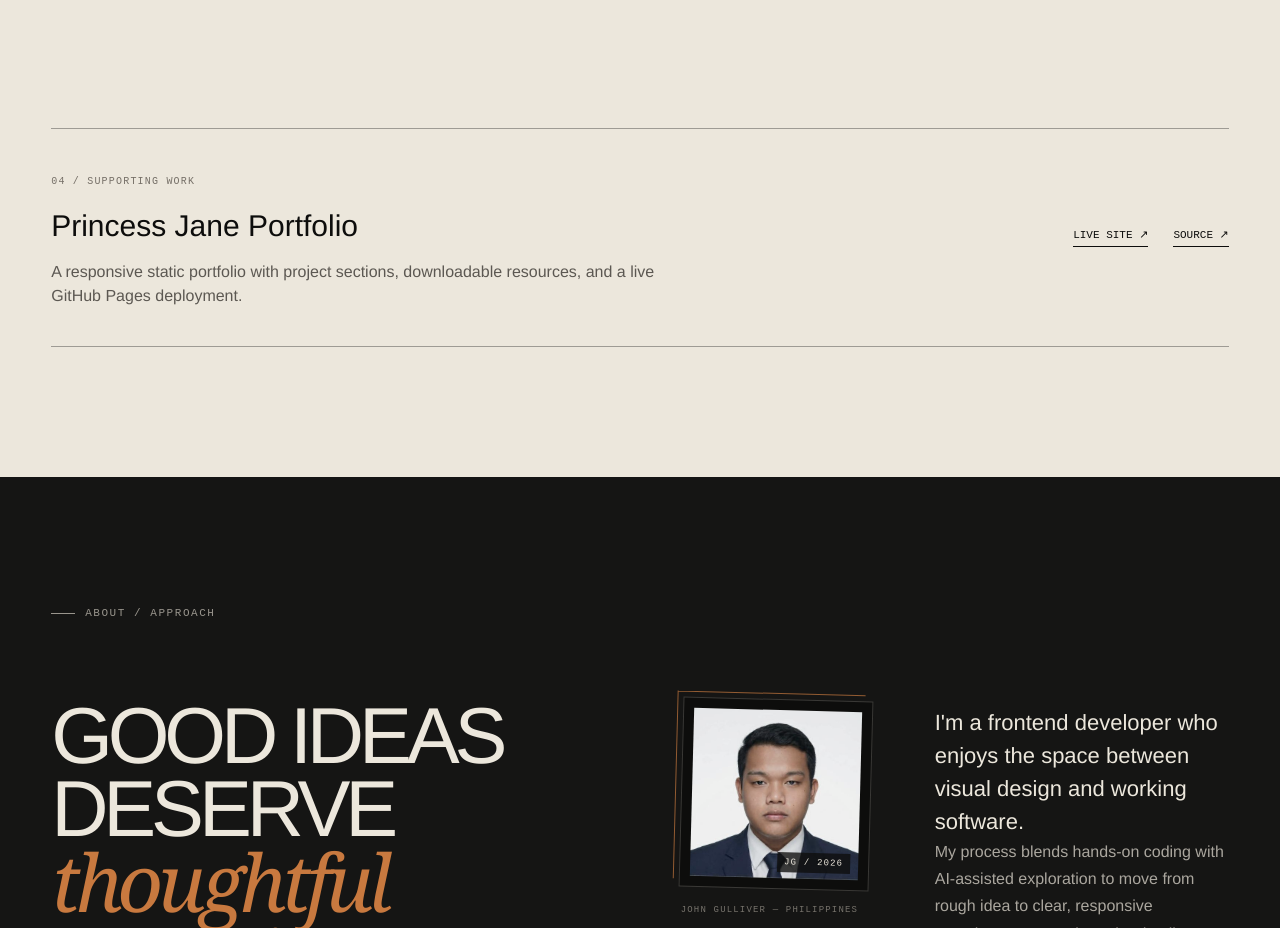
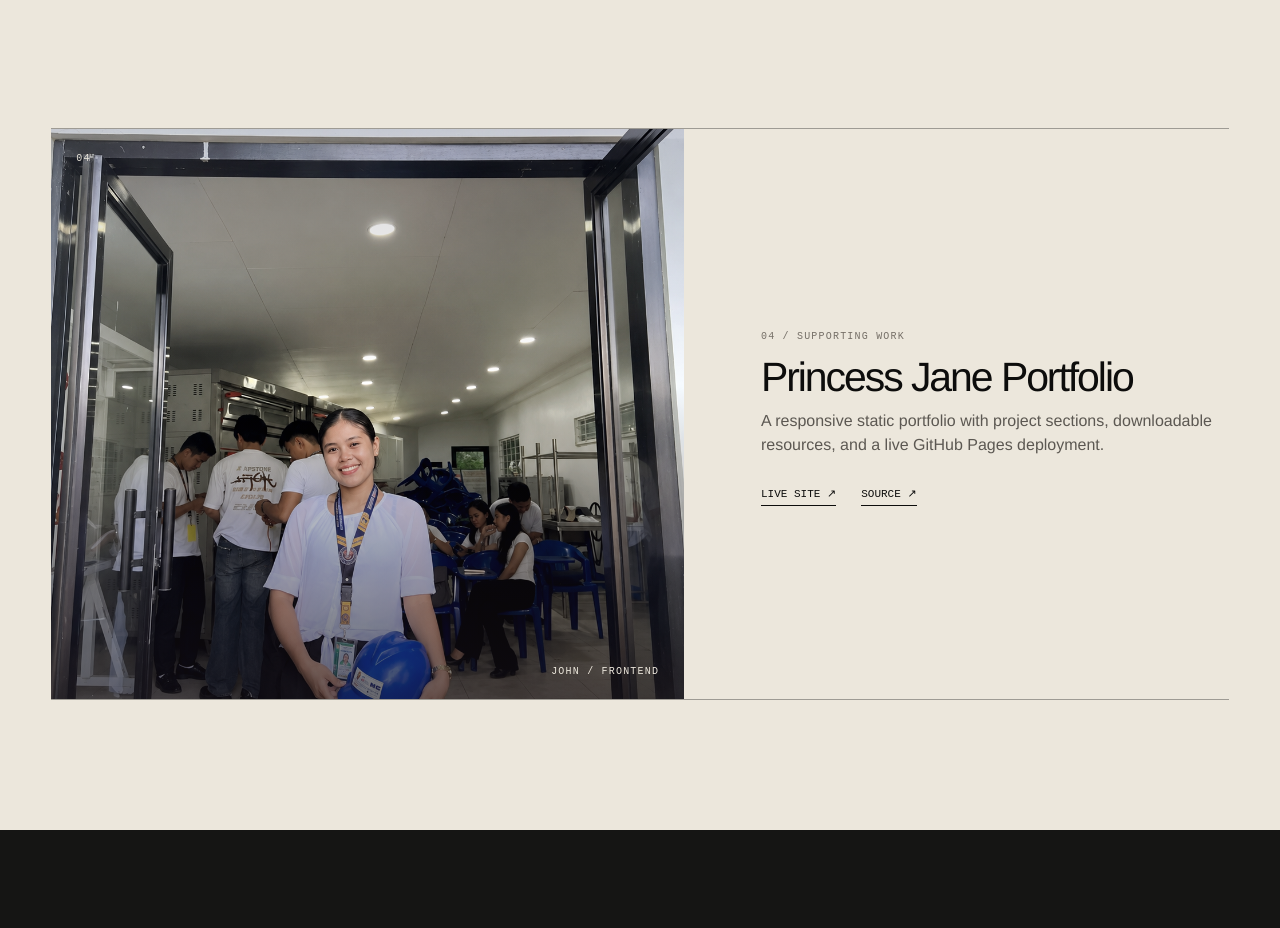
Before and after one commit to Dekuding1129/Dekuding1129.github.io, a Next.js app: page / in a window 1280 px wide. Shown: the part 3201-4129 px from the top of the page. Built offline with nearby package versions, Linux system fonts and the light colour scheme.

Commit message:
feat: add Princess Jane project artwork

```diff
--- a/app/globals.css
+++ b/app/globals.css
@@ -91,9 +91,14 @@ button, a { -webkit-tap-highlight-color: transparent; }
 .ice-card strong { font-family:var(--serif); font-style:italic; font-size:clamp(45px,6vw,86px); line-height:.77; text-align:center; position:relative; z-index:2; }
 .ice-card__cone { position:absolute; top:13%; color:#e37185; font-size:38px; }.ice-card__dot { position:absolute; width:21px; height:21px; border-radius:50%; background:#79bda6; }.ice-card__dot--one { left:12%; top:18%; }.ice-card__dot--two { right:13%; bottom:16%; background:#f0c947; }
 
-.supporting-project { margin-top:130px; border-top:1px solid rgba(13,13,12,.35); border-bottom:1px solid rgba(13,13,12,.35); padding:38px 0; display:flex; justify-content:space-between; gap:30px; }
-.supporting-project span { font:10px monospace; text-transform:uppercase; letter-spacing:.12em; color:#756f67; }.supporting-project h3 { margin:12px 0; font-size:30px; }.supporting-project p { margin:0; max-width:650px; color:#5c5852; line-height:1.5; }
-.supporting-links { display:flex; align-items:center; gap:25px; font:11px monospace; text-transform:uppercase; white-space:nowrap; }
+.supporting-project { margin-top:130px; border-top:1px solid rgba(13,13,12,.35); border-bottom:1px solid rgba(13,13,12,.35); display:grid; grid-template-columns:minmax(0,1.15fr) minmax(300px,.85fr); gap:clamp(38px,6vw,100px); align-items:stretch; }
+.supporting-project__visual { height:570px; min-height:570px; position:relative; overflow:hidden; background:#2a1a22; color:var(--paper); }
+.supporting-project__visual::after { content:""; position:absolute; inset:0; background:linear-gradient(180deg,rgba(21,16,22,.18),transparent 45%,rgba(21,16,22,.62)); pointer-events:none; }
+.supporting-project__visual img { display:block; width:100%; height:100%; min-height:0; object-fit:cover; object-position:center 52%; filter:saturate(.82) contrast(1.04); }
+.supporting-project__number, .supporting-project__visual-corner { position:absolute; z-index:1; font:10px monospace; letter-spacing:.12em; }
+.supporting-project__number { top:24px; left:25px; }.supporting-project__visual-corner { bottom:22px; right:25px; }
+.supporting-project__copy { align-self:center; padding:38px 0; }.supporting-project__copy > span { font:10px monospace; text-transform:uppercase; letter-spacing:.12em; color:#756f67; }.supporting-project__copy h3 { margin:12px 0; font-size:clamp(30px,3.2vw,52px); line-height:.95; letter-spacing:-.05em; }.supporting-project__copy p { margin:0; max-width:650px; color:#5c5852; line-height:1.5; }
+.supporting-links { display:flex; align-items:center; gap:25px; margin-top:30px; font:11px monospace; text-transform:uppercase; white-space:nowrap; }
 .supporting-links a { border-bottom:1px solid currentColor; padding-bottom:5px; }
 
 .about { background:#151514; }
@@ -127,6 +132,7 @@ button, a { -webkit-tap-highlight-color: transparent; }
   .hero { min-height:900px; }.hero h1 { font-size:clamp(64px,15vw,120px); line-height:.84; }.hero h1 > span { margin-left:0; }
   .section-heading { grid-template-columns:1fr; margin-bottom:70px; }.section-intro { max-width:600px; }
   .project,.project:nth-child(even) { grid-template-columns:1fr; }.project:nth-child(even) .project-visual { order:0; }.project-visual { min-height:480px; }
+  .supporting-project { grid-template-columns:1fr; gap:0; }.supporting-project__visual { height:480px; min-height:480px; }.supporting-project__visual img { min-height:0; }
   .project-copy { max-width:680px; }.about-grid { grid-template-columns:minmax(0,1fr) minmax(190px,.42fr); }.about-copy { max-width:640px; grid-column:1 / -1; }
 }
 @media (max-width: 600px) {
@@ -135,7 +141,7 @@ button, a { -webkit-tap-highlight-color: transparent; }
   .hero h1 { font-size:clamp(52px,16.5vw,82px); margin-bottom:36px; }.hero-bottom { display:block; }.hero-bottom > p { font-size:15px; padding-right:20px; }.circle-link { width:90px; height:90px; margin:28px 0 0 auto; }
   .hero-grid { grid-template-columns:1fr 1fr; }.hero-grid span:nth-child(2) { text-align:right; }.hero-grid span:last-child { display:none; }
   .section-shell { padding:90px 20px; }.section-heading h2,.about h2 { font-size:46px; }.project-list { gap:85px; }.project-visual { min-height:390px; }
-  .project-copy h3 { font-size:42px; }.ice-card { inset:17% 10%; }.supporting-project { margin-top:90px; display:block; }.supporting-links { margin-top:25px; }
+  .project-copy h3 { font-size:42px; }.ice-card { inset:17% 10%; }.supporting-project { margin-top:90px; }.supporting-project__visual { height:390px; min-height:390px; }.supporting-project__visual img { min-height:0; object-position:center 50%; }.supporting-project__copy { padding:30px 0; }.supporting-links { margin-top:25px; }
   .about-grid { grid-template-columns:1fr; }.about-portrait { max-width:280px; }.about-copy { grid-column:auto; }
   .capabilities { margin-top:75px; grid-template-columns:1fr; }.capabilities > div,.capabilities > div:not(:first-child) { padding:24px 0; border-right:0; border-bottom:1px solid var(--line); }.capabilities h3 { margin-top:15px; }
   .contact { min-height:720px; padding:80px 20px 25px; }.contact-top span { display:none; }.contact h2 { font-size:58px; }.contact-email { font-size:14px; }.contact footer { grid-template-columns:1fr auto; gap:18px; }.contact footer a:last-child { display:none; }
--- a/app/page.tsx
+++ b/app/page.tsx
@@ -1,3 +1,5 @@
+import Image from "next/image";
+
 const projects = [
   {
     number: "01",
@@ -147,14 +149,26 @@ export default function Home() {
         </div>
 
         <article className="supporting-project">
-          <div>
+          <div className="supporting-project__visual">
+            <Image
+              src="/princess-jane-profile.png"
+              alt="Princess Jane wearing a white shirt and holding a blue hard hat"
+              width="1106"
+              height="1422"
+              sizes="(max-width: 900px) 100vw, 55vw"
+              loading="eager"
+            />
+            <span className="supporting-project__number">04</span>
+            <span className="supporting-project__visual-corner">JOHN / FRONTEND</span>
+          </div>
+          <div className="supporting-project__copy">
             <span>04 / Supporting work</span>
             <h3>Princess Jane Portfolio</h3>
             <p>A responsive static portfolio with project sections, downloadable resources, and a live GitHub Pages deployment.</p>
-          </div>
-          <div className="supporting-links">
-            <a href="https://dekuding1129.github.io/princess-jane-portfolio/" target="_blank" rel="noreferrer">Live site ↗</a>
-            <a href="https://github.com/Dekuding1129/princess-jane-portfolio" target="_blank" rel="noreferrer">Source ↗</a>
+            <div className="supporting-links">
+              <a href="https://dekuding1129.github.io/princess-jane-portfolio/" target="_blank" rel="noreferrer">Live site ↗</a>
+              <a href="https://github.com/Dekuding1129/princess-jane-portfolio" target="_blank" rel="noreferrer">Source ↗</a>
+            </div>
           </div>
         </article>
       </section>
```
Also changed, not shown: public/princess-jane-profile.png (added), 1 other file (tests, documents, lock files or other folders).
